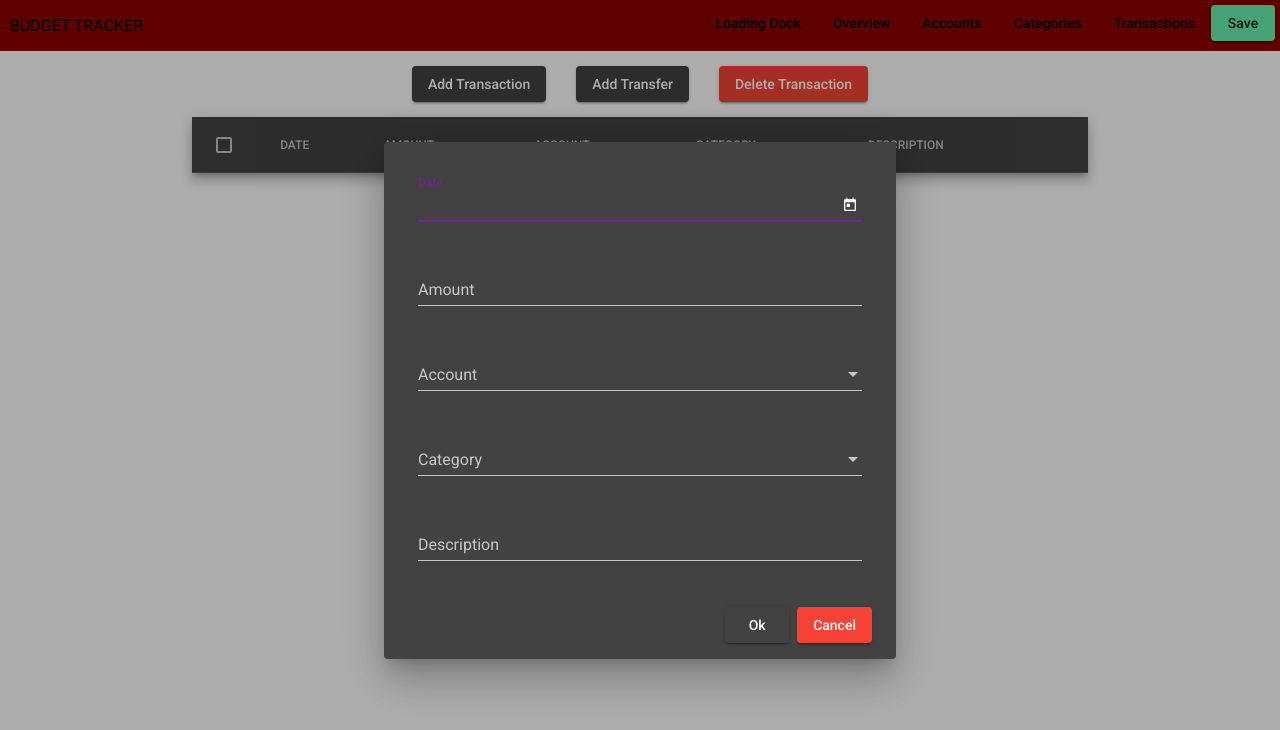
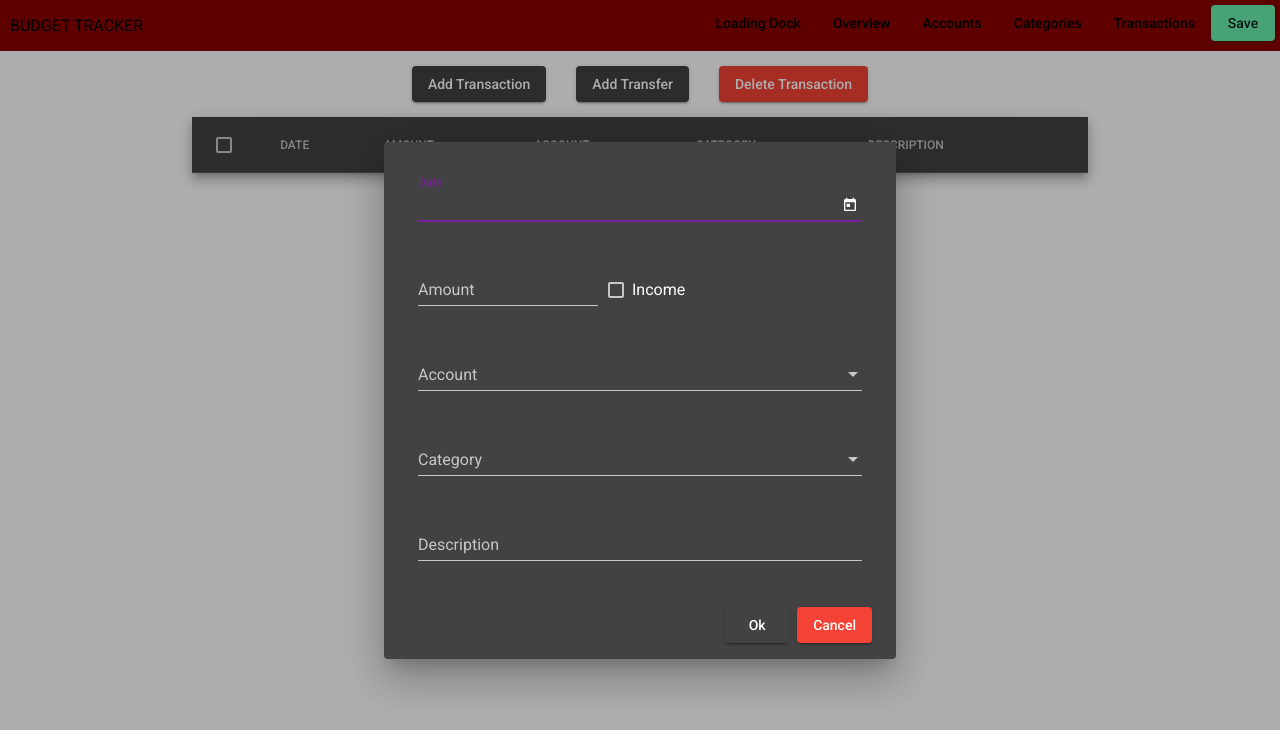
Before and after one commit to daMelody/budget-tracker, an Angular app in the folder ng-budget/: page /transactions in a window 1280 px wide. Both pictures are taken after a click on the button "Add Transaction". Shown: the top 730 px of the page. Built offline with nearby package versions, Linux system fonts and the light colour scheme.

Commit message:
income checkbox to make trans. amount positive

```diff
--- a/ng-budget/src/app/components/transaction-table/transaction-table.component.ts
+++ b/ng-budget/src/app/components/transaction-table/transaction-table.component.ts
@@ -63,6 +63,7 @@ export class TransactionTableComponent implements OnInit {
             data: {
                 date: null,
                 amount: null,
+                income: null,
                 account: null,
                 category: null,
                 description: null
@@ -70,6 +71,9 @@ export class TransactionTableComponent implements OnInit {
         });
         dialogRef.afterClosed().subscribe(newTransaction => {
             if (newTransaction != null) {
+                if (!newTransaction.income) {
+                    newTransaction.amount = 0 - newTransaction.amount;
+                }
                 this.addTransaction(newTransaction);
             }
         })
--- a/ng-budget/src/app/modals/new-transaction-dialog/new-transaction-dialog.component.css
+++ b/ng-budget/src/app/modals/new-transaction-dialog/new-transaction-dialog.component.css
@@ -7,6 +7,8 @@ mat-form-field {
     margin: 10px;
 }
 
+
+
 .actions {
     float: right;
 }
--- a/ng-budget/src/app/modals/new-transaction-dialog/new-transaction-dialog.component.html
+++ b/ng-budget/src/app/modals/new-transaction-dialog/new-transaction-dialog.component.html
@@ -6,10 +6,13 @@
       <mat-datepicker-toggle matSuffix [for]="picker"></mat-datepicker-toggle>
       <mat-datepicker #picker></mat-datepicker>
     </mat-form-field>
-    <mat-form-field class="new-transaction">
-      <mat-label>Amount</mat-label>
-      <input matInput type="number" [(ngModel)]="transaction.amount" name="amount" />
-    </mat-form-field>
+    <div>
+      <mat-form-field class="new-transaction">
+        <mat-label>Amount</mat-label>
+        <input matInput type="number" [(ngModel)]="transaction.amount" name="amount" />
+      </mat-form-field>
+      <mat-checkbox [(ngModel)]="transaction.income" name="income">Income</mat-checkbox>
+    </div>
     <mat-form-field class="new-transaction">
       <mat-label>Account</mat-label>
       <mat-select name="account" [(ngModel)]="transaction.account">
--- a/ng-budget/src/app/modals/new-transaction-dialog/new-transaction-dialog.component.ts
+++ b/ng-budget/src/app/modals/new-transaction-dialog/new-transaction-dialog.component.ts
@@ -12,6 +12,8 @@ import { Account } from 'src/app/type-classes/account/account';
 export class NewTransactionDialogComponent implements OnInit {
     accounts: Array<Account>;
     categories: Array<Category>;
+
+    income: boolean;
 
     ngOnInit(): void {
         this.accounts = JSON.parse(sessionStorage.getItem("accounts"));
```
